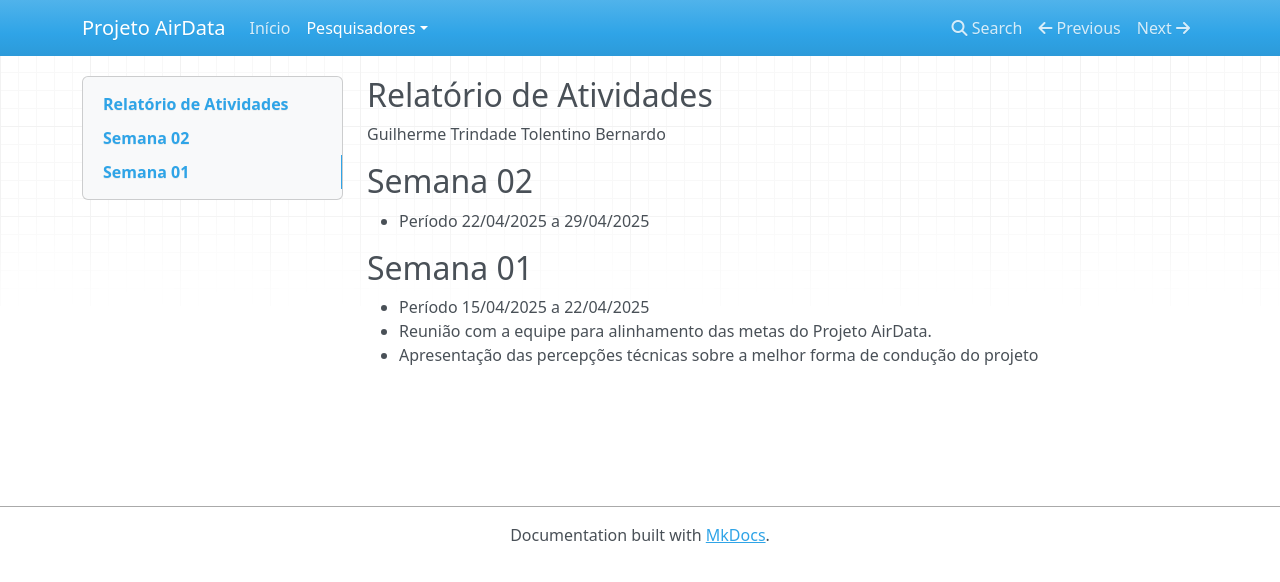
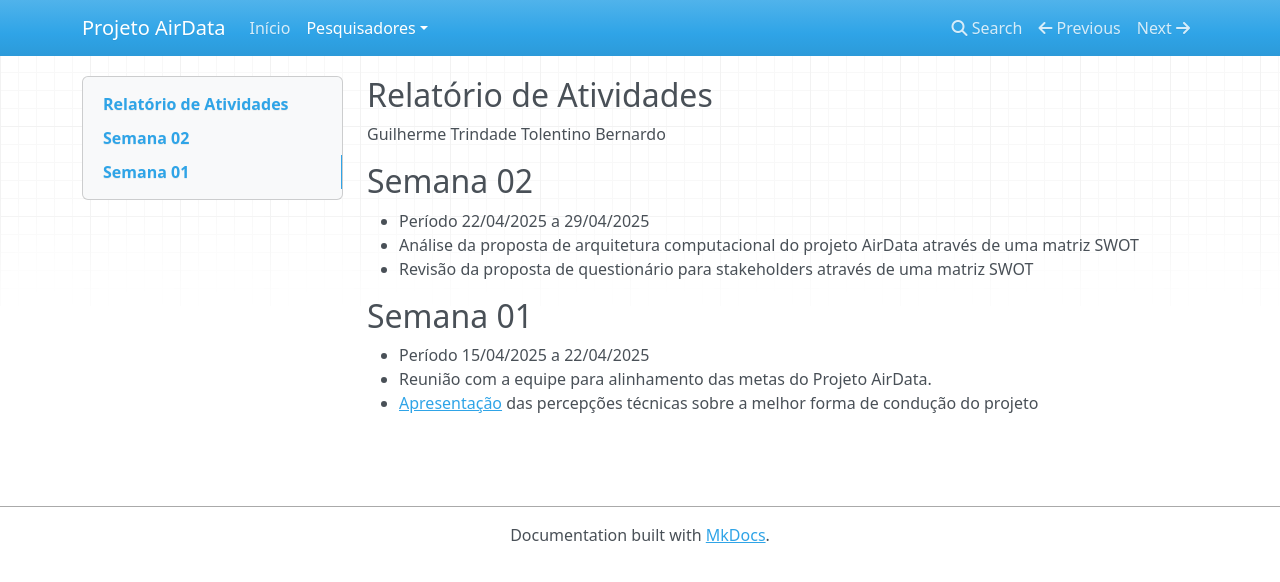
Before and after one commit to projetoairdata/web, an MkDocs documentation site: the page built from docs/pesquisadores/guilherme_bernardo.md, in a window 1280 px wide. Shown: the top 582 px of the page. Built offline with MkDocs 1.6.1, drawn with Linux system fonts in a browser that asks for light colours; nearby versions of some CDN libraries.

Commit message:
Atualização do relatório das tarefas S-01 e S-02

```diff
--- a/docs/pesquisadores/guilherme_bernardo.md
+++ b/docs/pesquisadores/guilherme_bernardo.md
@@ -5,10 +5,11 @@ Guilherme Trindade Tolentino Bernardo
 ## Semana 02
 
 - Período 22/04/2025 a 29/04/2025
-
+- Análise da proposta de arquitetura computacional do projeto AirData através de uma matriz SWOT
+- Revisão da proposta de questionário para stakeholders através de uma matriz SWOT
 
 ##  Semana 01
 
 - Período 15/04/2025 a 22/04/2025
 - Reunião com a equipe para alinhamento das metas do Projeto AirData.
-- Apresentação das percepções técnicas sobre a melhor forma de condução do projeto
+- [Apresentação](https://drive.google.com/file/d/1It_j17r5sEA7tPM8c7--Vrunuw4SUf4J/view?usp=drive_link) das percepções técnicas sobre a melhor forma de condução do projeto
```
